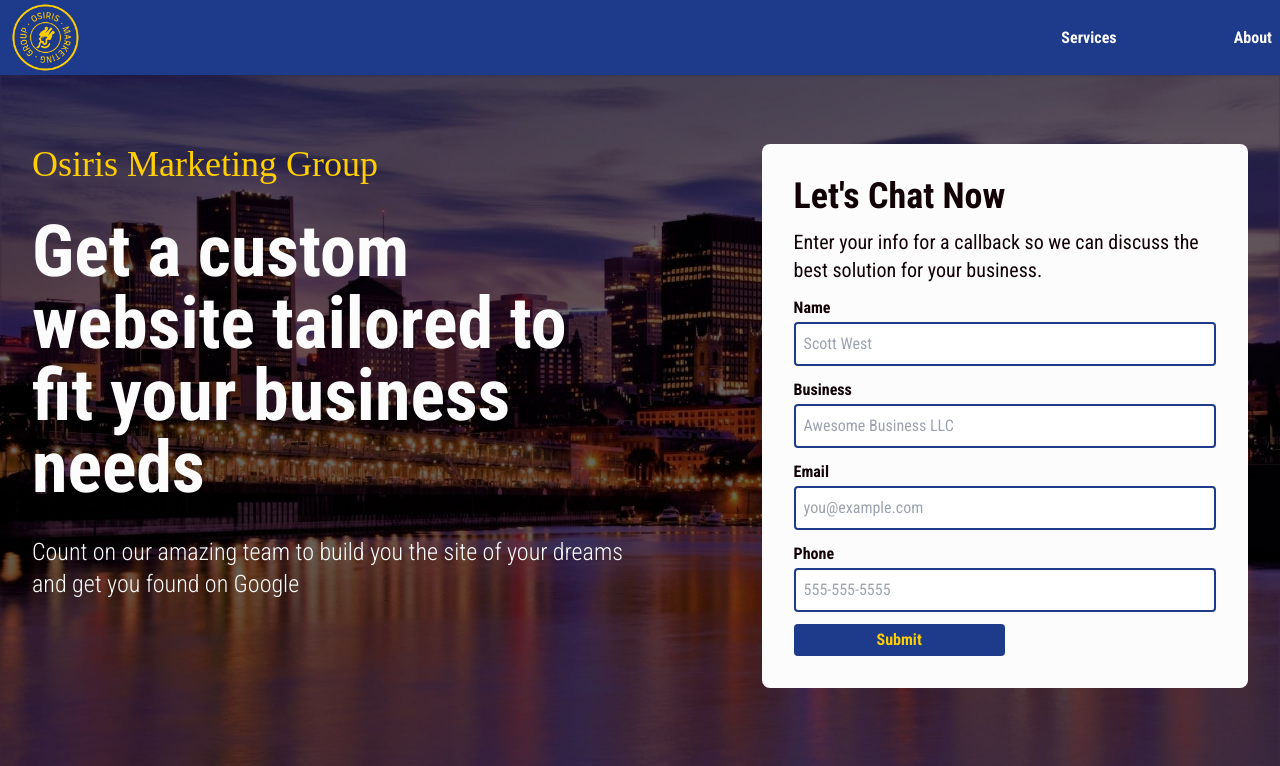
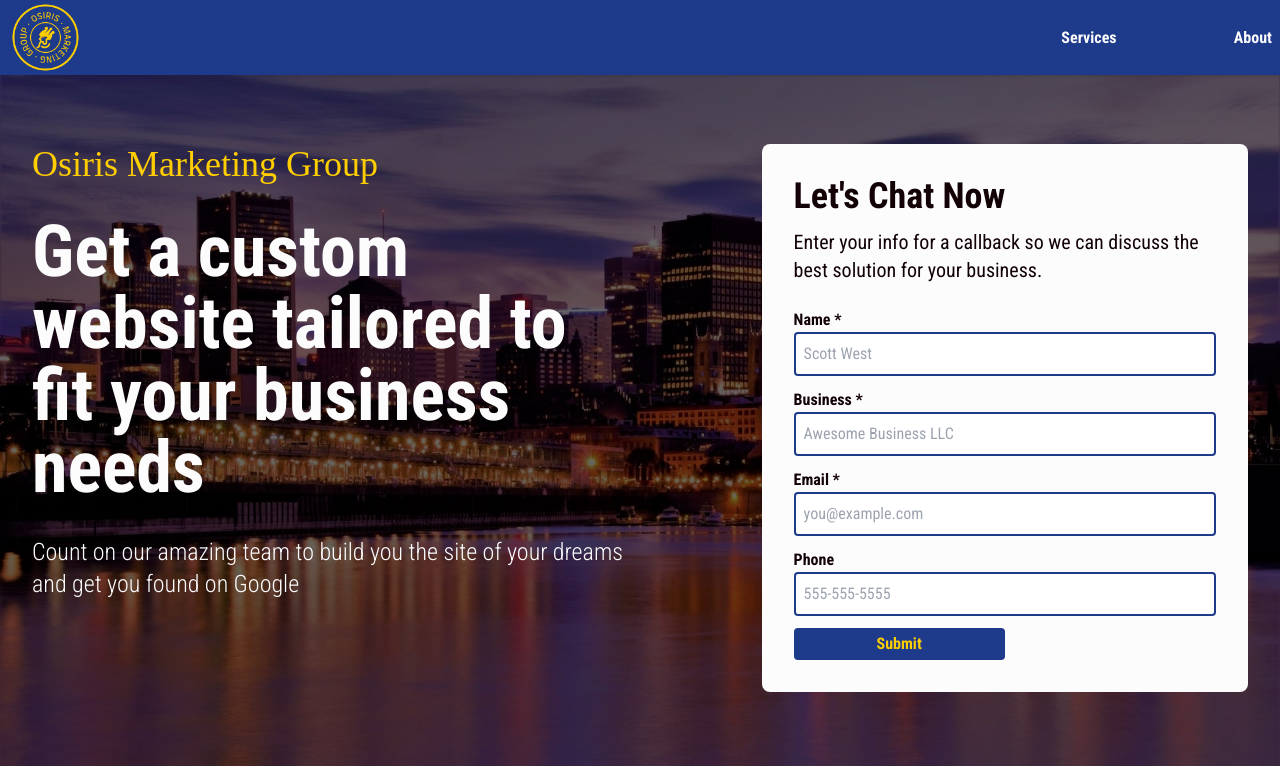
Before and after one commit to agyin3/osiris-marketing, a Next.js app: page / in a window 1280 px wide. Shown: the top 766 px of the page. Built offline with nearby package versions, Linux system fonts and the light colour scheme; a web font is replaced by a local one.

Commit message:
add validation and display form errors. add loaderto form button

```diff
--- a/components/ContactForm.js
+++ b/components/ContactForm.js
@@ -1,25 +1,19 @@
-import { useState } from "react";
+import { FontAwesomeIcon } from "@fortawesome/react-fontawesome";
+import { useEffect, useState } from "react";
+import formatPhoneNum from "../utilites/formatPhoneNumber";
+import validate from "../utilites/validate";
 
 export default function ContactForm() {
   const [data, setData] = useState({
     name: "",
-    bussiness_name: "",
+    business_name: "",
     email: "",
     phone: "",
     bot_test: "",
   });
-  const formatPhoneNum = (num) => {
-    if (num.length < data.phone.length) {
-      return num.length === 1 ? "" : num;
-    } else if (num.length === 1) {
-      num = "(" + num;
-    } else if (num.length === 4) {
-      num += ")";
-    } else if (num.length === 8) {
-      num += "-";
-    }
-    return num;
-  };
+  const [errors, setErrors] = useState({});
+  const [isSubmitting, setIsSubmitting] = useState(false);
+
   const handleChange = (evt) => {
     let { name, value } = evt.target;
     if (name === "phone" && value.length === 14) {
@@ -34,21 +28,15 @@
   const resetForm = () => {
     setData({
       name: "",
-      bussiness_name: "",
+      business_name: "",
       email: "",
       phone: "",
       bot_test: "",
     });
   };
-  const isValidEmail = (email) => {
-    const re = /^(([^<>()[\]\\.,;:\s@\"]+(\.[^<>()[\]\\.,;:\s@\"]+)*)|(\".+\"))@((\[[0-9]{1,3}\.[0-9]{1,3}\.[0-9]{1,3}\.[0-9]{1,3}\])|(([a-zA-Z\-0-9]+\.)+[a-zA-Z]{2,}))$/;
-    return re.test(email);
-  };
-  const onSubmit = async (evt, data) => {
-    evt.preventDefault();
+  const postFormData = async (data) => {
     try {
       if (!data.bot_test === "") throw "Invalid form submission";
-      if (!isValidEmail(data.email)) throw "Valid email address required";
       let res = await fetch("/api/lead", {
         method: "POST",
         headers: {
@@ -57,13 +45,26 @@
         body: JSON.stringify(data),
       });
       res = await res.json();
-      console.log(res);
     } catch (e) {
       console.log(e);
     } finally {
       resetForm();
+      setIsSubmitting(false);
     }
   };
+  const onSubmit = async (evt, data) => {
+    evt.preventDefault();
+    setIsSubmitting(true);
+    setErrors(validate(data));
+  };
+
+  useEffect(() => {
+    if (Object.keys(errors).length === 0 && isSubmitting) {
+      postFormData(data);
+    } else {
+      setIsSubmitting(false);
+    }
+  }, [errors]);
   return (
     <div className="bg-white text-black md:w-4/5 justify-self-end p-5 md:p-8 rounded-lg">
       <p className="section-title mb-3">Let's Chat Now</p>
@@ -76,24 +77,34 @@
           onSubmit={() => onSubmit(event, data)}
           className="flex flex-col font-bold"
         >
-          <label className="mb-0.5">Name</label>
+          <label className="form-label">
+            Name &#x2a;
             <input
               type="text"
-            className="form-input"
+              className={`form-input ${errors.name ? "form-error" : ""}`}
               name="name"
               value={data.name}
               onChange={handleChange}
               placeholder="Scott West"
             />
-          <label className="mb-0.5">Business</label>
+            {errors.name && <p className="form-error-text">{errors.name}</p>}
+          </label>
+          <label className="form-label">
+            Business &#x2a;
             <input
               type="text"
-            className="form-input"
-            name="bussiness_name"
-            value={data.bussiness_name}
+              className={`form-input ${
+                errors.business_name ? "form-error" : ""
+              }`}
+              name="business_name"
+              value={data.business_name}
               onChange={handleChange}
               placeholder="Awesome Business LLC"
             />
+            {errors.business_name && (
+              <p className="form-error-text">{errors.business_name}</p>
+            )}
+          </label>
           <label className="mb-0.5 hidden">Bot Test</label>
           <input
             type="text"
@@ -102,27 +113,42 @@
             value={data.bot_test}
             onChange={handleChange}
           />
-          <label className="mb-0.5">Email</label>
+          <label className="form-label">
+            Email &#x2a;
             <input
-            className="form-input"
+              className={`form-input ${errors.email ? "form-error" : ""}`}
               name="email"
               value={data.email}
               onChange={handleChange}
               placeholder="you@example.com"
             />
-          <label className="mb-0.5">Phone</label>
+            {errors.email && <p className="form-error-text">{errors.email}</p>}
+          </label>
+          <label className="form-label">
+            Phone
             <input
-            className="form-input"
+              className={`form-input ${errors.phone ? "form-error" : ""}`}
               name="phone"
               value={data.phone}
               onChange={handleChange}
               placeholder="555-555-5555"
             />
+            {errors.phone && <p className="form-error-text">{errors.phone}</p>}
+          </label>
           <button
             type="submit"
-            className="rounded py-1 bg-blue-900 text-yellow font-bold w-1/2"
+            className="rounded py-1 bg-blue-900 text-yellow font-bold md:w-1/2 mt-3"
           >
-            Submit
+            {isSubmitting ? (
+              <FontAwesomeIcon
+                icon={["fas", "spinner"]}
+                height="1.5rem"
+                width="1.5rem"
+                className="text-cream mx-auto py-1 spinner"
+              />
+            ) : (
+              "Submit"
+            )}
           </button>
         </form>
       </div>
--- a/pages/index.js
+++ b/pages/index.js
@@ -14,11 +14,20 @@
   faLock,
   faChalkboardTeacher,
   faSearch,
+  faSpinner,
 } from "@fortawesome/free-solid-svg-icons";
 import { useEffect } from "react";
 import Footer from "../components/Footer";
 
-library.add(faLaptop, faGlobe, faCode, faSearch, faLock, faChalkboardTeacher);
+library.add(
+  faLaptop,
+  faGlobe,
+  faCode,
+  faSearch,
+  faLock,
+  faChalkboardTeacher,
+  faSpinner
+);
 
 export default function Home() {
   useEffect(async () => {
--- a/styles/globals.css
+++ b/styles/globals.css
@@ -22,5 +22,32 @@
 }
 
 .form-input {
-  @apply border-2 border-solid border-blue-900 rounded mb-3 pl-2 py-2;
+  @apply border-2 border-solid border-blue-900 rounded pl-2 py-2;
 }
+
+.form-label {
+  @apply mt-3 flex flex-col;
+}
+
+.form-error-text {
+  @apply mt-0.5 text-red-500 text-sm;
+}
+
+.form-error {
+  @apply border-red-500;
+}
+.form-error:focus {
+  @apply outline-red;
+}
+.spinner {
+  animation: spin infinite 5s linear;
+}
+
+@keyframes spin {
+from {
+  transform: rotate(0deg);
+}
+to {
+  transform: rotate(360deg);
+}
+}
--- a/tailwind.config.js
+++ b/tailwind.config.js
@@ -50,6 +50,9 @@
       minHeight: {
         "1/2vh": "50vh",
       },
+      outline: {
+        red: "none",
+      },
       width: {
         "3/10": "30%",
       },
--- /dev/null
+++ b/utilites/formatPhoneNumber.js
@@ -0,0 +1,25 @@
+const formatPhoneNum = (num) => {
+  num = removeNonNums(num);
+  if (num.length < data.phone.length) {
+    return num.length === 1 ? "" : num;
+  } else if (num.length === 1) {
+    num = "(" + num;
+  } else if (num.length === 4) {
+    num += ")";
+  } else if (num.length === 5) {
+    num = num.slice(0, 4) + ")";
+  } else if (num.length === 8) {
+    num += "-";
+  } else if (num.length === 9) {
+    num = num.slice(0, 8) + "-";
+  }
+  return num;
+};
+const removeNonNums = (num) => {
+  if (Number.isNaN(parseInt(num[num.length - 1])))
+    num = num.slice(0, num.length - 1);
+
+  return num;
+};
+
+export default formatPhoneNum;
--- /dev/null
+++ b/utilites/validate.js
@@ -0,0 +1,21 @@
+const validate = (values) => {
+  let errors = {};
+
+  const emailRegex = /^(([^<>()[\]\\.,;:\s@\"]+(\.[^<>()[\]\\.,;:\s@\"]+)*)|(\".+\"))@((\[[0-9]{1,3}\.[0-9]{1,3}\.[0-9]{1,3}\.[0-9]{1,3}\])|(([a-zA-Z\-0-9]+\.)+[a-zA-Z]{2,}))$/;
+
+  if (!values.email) errors.email = "Email address required";
+  if (values.email && !emailRegex.test(values.email))
+    errors.email = "Invalid email address";
+  if (!values.name) errors.name = "Name is required";
+  if (values.name && values.name.length < 2)
+    errors.name = "Name must be a minimum of 2 characters";
+  if (!values.business_name) errors.business_name = "Business name is required";
+  if (values.business_name && values.business_name.length < 2)
+    errors.business_name = "Business name must be a minumum of 2 characters";
+  if (values.phone && values.phone.length !== 13)
+    errors.phone =
+      "Invalid phone number. Phone number must be formatted as (555)555-5555";
+  return errors;
+};
+
+export default validate;
```
Lines whose indentation alone changed are shown as unchanged.
